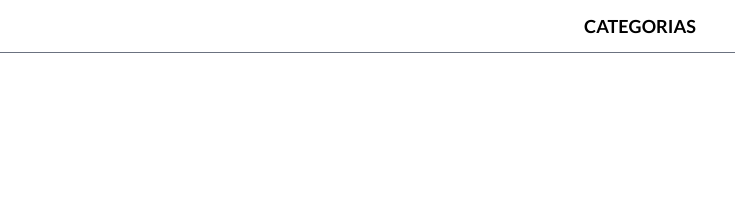
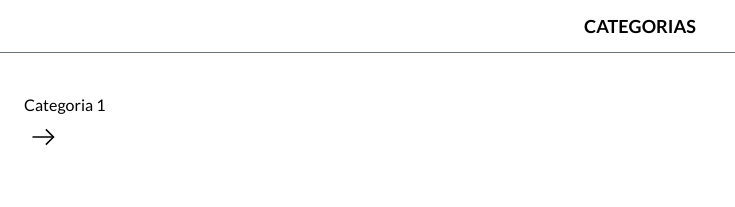
Before and after one commit to jonathassardinha/budget-planner, a Next.js app: page /setup in a window 1280 px wide. Shown: the top 207 px of the page, without its empty margins (0-735 px from the left). Built offline with nearby package versions, Linux system fonts and the light colour scheme; a web font is replaced by a local one.

Commit message:
add icon button

```diff
--- a/package.json
+++ b/package.json
@@ -27,6 +27,7 @@
     "postcss": "^8.4.21",
     "prettier": "^2.8.4",
     "prettier-plugin-tailwindcss": "^0.2.3",
+    "sass": "^1.58.3",
     "tailwindcss": "^3.2.7"
   }
 }
--- a/src/app/localComponents/ResultTable/CategoriesOverview.tsx
+++ b/src/app/localComponents/ResultTable/CategoriesOverview.tsx
@@ -23,7 +23,7 @@ export function CategoriesOverview({ categoryList }: CategoriesOverviewProps) {
         const diffValue = currencyFormatter(diff);
 
         return (
-          <div key="name" className={`${baseRowWrapperClasses} !py-0 text-xs`}>
+          <div key={name} className={`${baseRowWrapperClasses} !py-0 text-xs`}>
             <span className="bg-red-50 p-1 py-2">{name}</span>
             <span title={plannedValue} className={`${baseRowClasses} bg-red-50 py-2 `}>
               {plannedValue}
--- a/src/app/setup/page.tsx
+++ b/src/app/setup/page.tsx
@@ -1,9 +1,15 @@
-import { Accordion } from '@/ui/Accordion';
+import { IconButton } from '@/ui/IconButton';
+import Image from 'next/image';
 
 export default function Other() {
   return (
     <main className="flex flex-1 flex-col gap-8 px-6 py-10">
-      <div></div>
+      <div>
+        <div>
+          <p>Categoria 1</p>
+          <IconButton icon="ArrowRight" />
+        </div>
+      </div>
     </main>
   );
 }
--- /dev/null
+++ b/src/ui/IconButton/IconButton.module.scss
@@ -0,0 +1,20 @@
+.ripple {
+  position: absolute;
+  border-radius: 50%;
+  background-color: rgba(255, 255, 255, 0.7);
+  opacity: 0;
+  transform: scale(0);
+}
+
+.rippleAnimation {
+  opacity: 1;
+  transform: scale(0);
+  animation: ripple 600ms linear;
+}
+
+@keyframes ripple {
+  to {
+    transform: scale(4);
+    opacity: 0;
+  }
+}
--- /dev/null
+++ b/src/ui/IconButton/IconButton.tsx
@@ -0,0 +1,55 @@
+'use client';
+
+import Image from 'next/image';
+import { MouseEventHandler, useRef } from 'react';
+import styles from './IconButton.module.scss';
+
+export type IconName = 'ArrowRight';
+
+export type IconButtonProps = {
+  icon: IconName;
+  onClick?: () => void;
+};
+
+export function IconButton({ icon, onClick }: IconButtonProps) {
+  const buttonRef = useRef<HTMLButtonElement>(null);
+  const rippleRef = useRef<HTMLSpanElement>(null);
+  const animationId = useRef<NodeJS.Timeout>();
+
+  const handleClick: MouseEventHandler<HTMLButtonElement> = (event) => {
+    const currentButton = buttonRef.current;
+    const currentRipple = rippleRef.current;
+
+    if (currentButton && currentRipple) {
+      if (animationId.current) {
+        clearTimeout(animationId.current);
+        currentRipple.classList.remove(styles.rippleAnimation);
+      }
+
+      const diameter = Math.max(currentButton.clientWidth, currentButton.clientHeight);
+      const radius = diameter / 2;
+
+      currentRipple.style.width = currentRipple.style.height = `${diameter}px`;
+      currentRipple.style.left = `${event.clientX - (currentButton.offsetLeft + radius)}px`;
+      currentRipple.style.top = `${event.clientY - (currentButton.offsetTop + radius)}px`;
+      currentRipple.classList.add(styles.rippleAnimation);
+
+      animationId.current = setTimeout(() => {
+        currentRipple.classList.remove(styles.rippleAnimation);
+        animationId.current = undefined;
+      }, 600);
+    }
+
+    onClick?.();
+  };
+
+  return (
+    <button
+      onClick={handleClick}
+      ref={buttonRef}
+      className="relative overflow-hidden rounded-full p-2 hover:bg-gray-100">
+      <Image alt="svg" src={`/icons/${icon}.svg`} width={24} height={24} />
+      <span className={styles.ripple} ref={rippleRef} />
+    </button>
+  );
+}
--- /dev/null
+++ b/src/ui/IconButton/index.ts
@@ -0,0 +1,2 @@
+export { IconButton } from './IconButton';
+export type { IconButtonProps, IconName } from './IconButton';
```
Also changed, not shown: public/icons/ArrowRight.svg (added), 1 other file (tests, documents, lock files or other folders).
